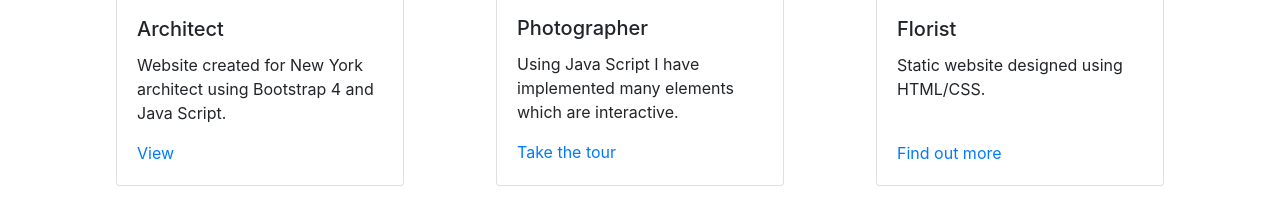
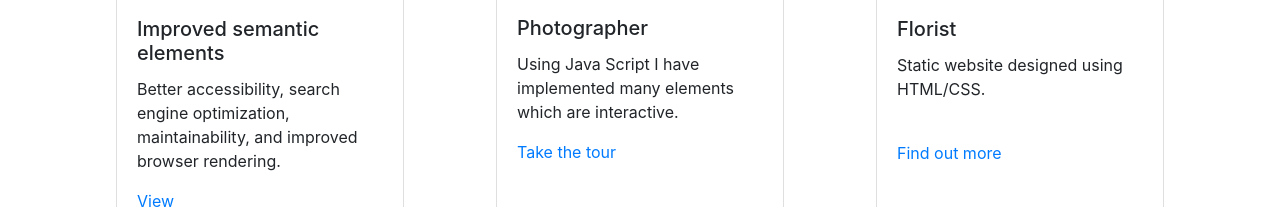
Before and after one commit to gines18/PortfolioBootstrap, a plain HTML site: page index.html in a window 1280 px wide. Shown: the part 719-926 px from the top of the page. Drawn offline with nearby package versions, Linux system fonts and the light colour scheme.

Commit message:
add improved 'semantic elements to portfolio'

```diff
--- a/index.html
+++ b/index.html
@@ -61,9 +61,9 @@
   <div class="card mt-4" style="width: 18rem;">
     <img class="card-img-top" src="./img/architect.jpeg" alt="Card image cap">
     <div class="card-body">
-      <h5 class="card-title">Architect</h5>
-      <p class="card-text">Website created for New York architect using Bootstrap 4 and Java Script.</p>
-      <a href="http://www.google.com" target="_blank">View</a>
+      <h5 class="card-title">Improved semantic elements</h5>
+      <p class="card-text">Better accessibility, search engine optimization, maintainability, and improved browser rendering.</p>
+      <a href="https://github.com/gines18/Improved-semantic-elements" target="_blank">View</a>
   </div>
 </div>
 </div>
```
